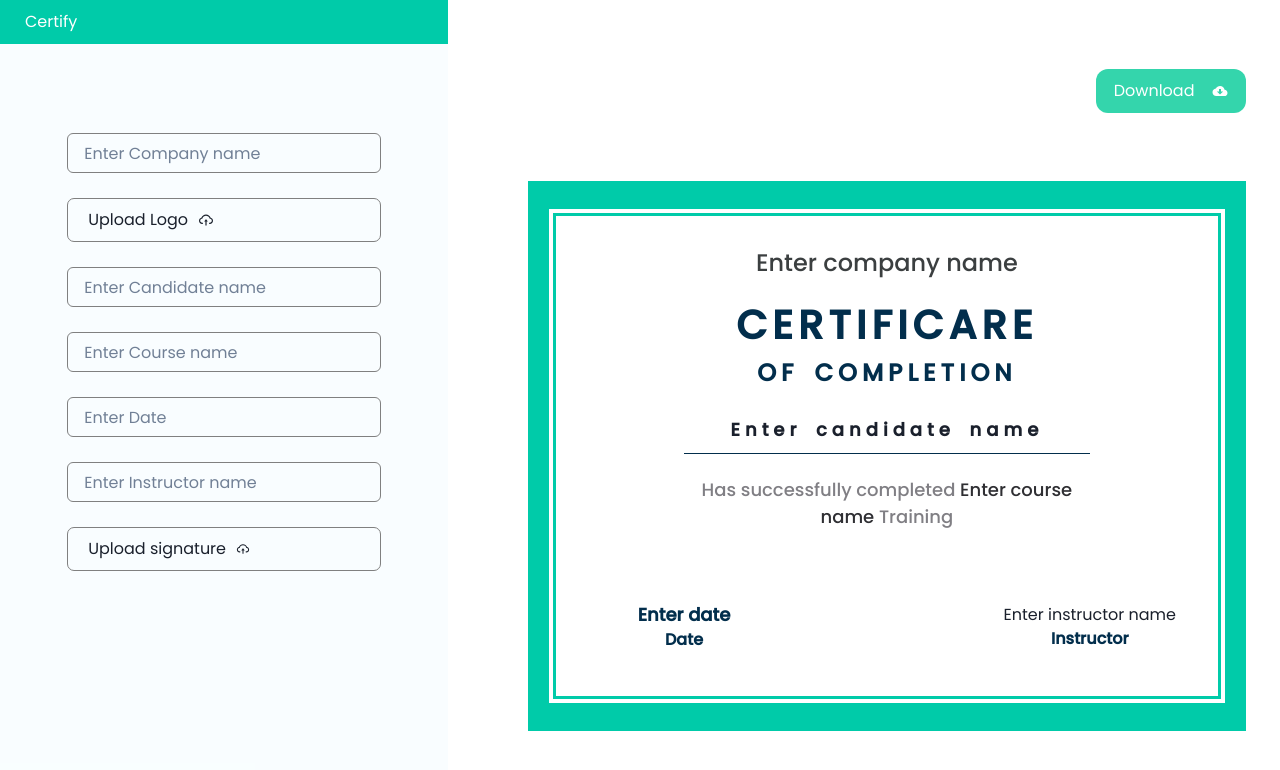
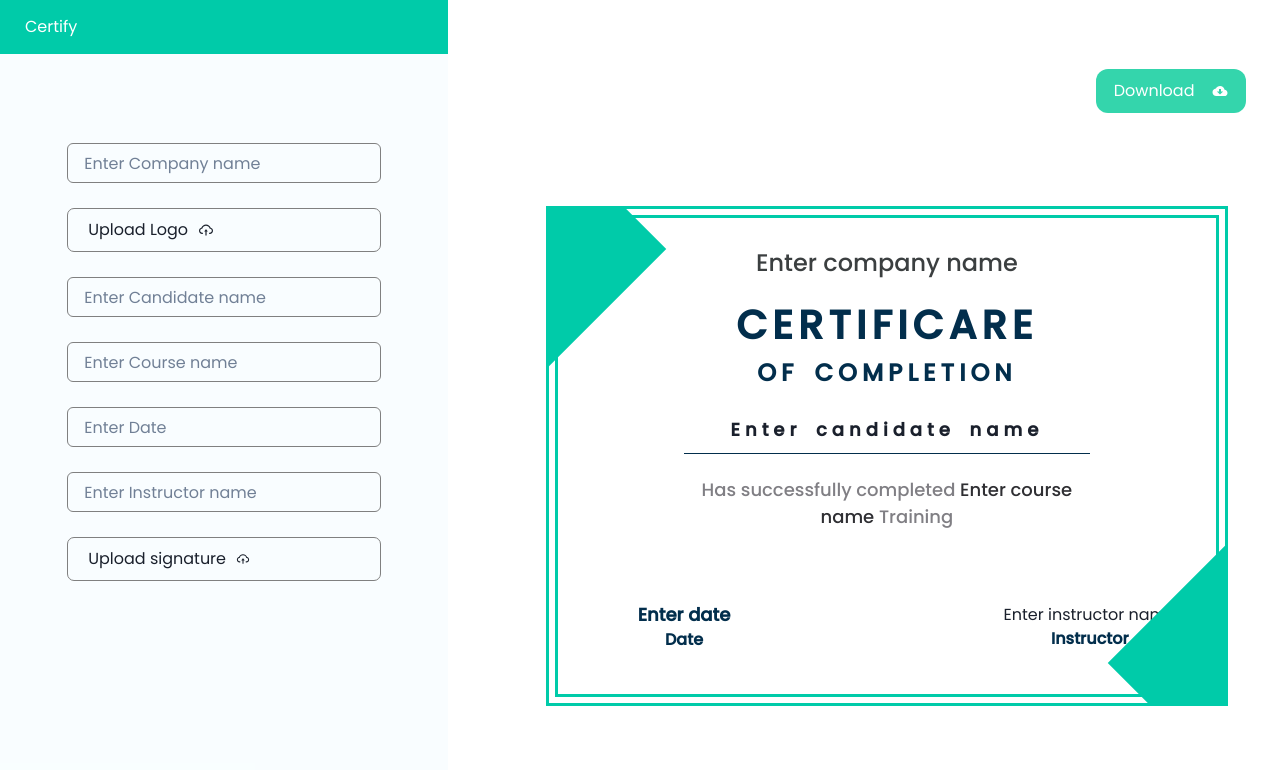
Before and after one commit to GairikSharma/Certificate-Generator, a React (Create React App) app: page / in a window 1280 px wide. Shown: the top 770 px of the page. Built offline with nearby package versions, Linux system fonts and the light colour scheme; a web font is replaced by a local one.

Commit message:
Ui update

```diff
--- a/src/components/Nav/Navbar.css
+++ b/src/components/Nav/Navbar.css
@@ -1,6 +1,6 @@
 .navbar-wrapper {
     width: 100%;
-    height: 44px;
+    height: 54px;
     background-color: #00cba9;
     color: white;
     display: flex;
--- a/src/components/certificate/Certificate.css
+++ b/src/components/certificate/Certificate.css
@@ -5,21 +5,45 @@
   flex-direction: column;
   justify-content: center;
   align-items: center;
+  background-color: transparent;
+  text-align: center;
+
+}
+.certificate-div::before {
+  content: ' ';
+  position: absolute;
+  left: -100px;
+  top: -50px;
+  width: 180px;
+  height: 180px;
   background-color: #00cba9;
-  text-align: center;
+  transform: rotate(45deg);
+  z-index: 1;
+}
+.certificate-div::after {
+  content: ' ';
+  position: absolute;
+  right: -100px;
+  bottom: -50px;
+  width: 180px;
+  height: 180px;
+  background-color: #00cba9;
+  transform: rotate(45deg);
+  z-index: 1;
 }
 .certificate-div {
+  position: relative;
   width: 95%;
   height: 500px;
   display: flex;
   flex-direction: column;
   justify-content: center;
   align-items: center;
-  /* background-color: #f8f3f7; */
   background-color: white;
   border: 3px solid #00cba9;
   outline: 3px solid #00cba9;
-  outline-offset: -10px;
+  outline-offset: -12px;
+  overflow: hidden;
 }
 .certificate-header {
   width: 100%;
```
